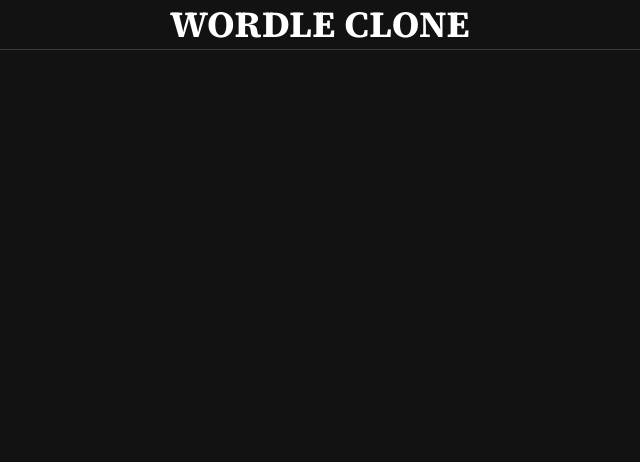
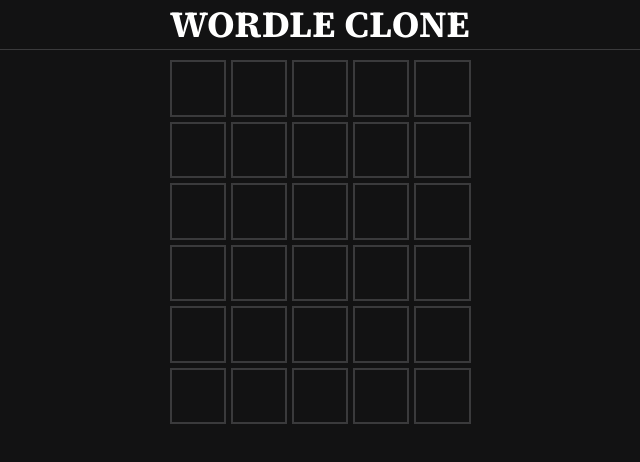
Before and after one commit to Daniel-ipymb/Wordle_Clone, a plain HTML site: page index.html in a window 1280 px wide. Shown: the whole page, without its empty margins (320-960 px from the left). Drawn offline with Linux system fonts and the light colour scheme.

Commit message:
added css grid and styling to game board

```diff
--- a/assets/css/style.css
+++ b/assets/css/style.css
@@ -36,14 +36,34 @@ main {
   flex-direction: column;
 }
 
-.center {
+/* .center {
   margin: 0 auto;
-}
+} */
 
 .game-container {
   display: flex;
+  justify-content: center;
+  flex-grow: 1;
 }
 
-.tiles {
+.board {
+  display: grid;
+  grid-template-rows: repeat(6, 1fr);
+  grid-gap: 5px;
+  padding: 10px;
+  width: 321px;
+  height: 384px;
+}
 
+.tile-row {
+  display: grid;
+  grid-template-columns: repeat(5, 1fr);
+  grid-gap: 5px
 }
+
+.tile {
+  border: 2px solid #3a3a3c;
+  display: inline-flex;
+  width: 100%;
+  justify-content: center;
+}
```
